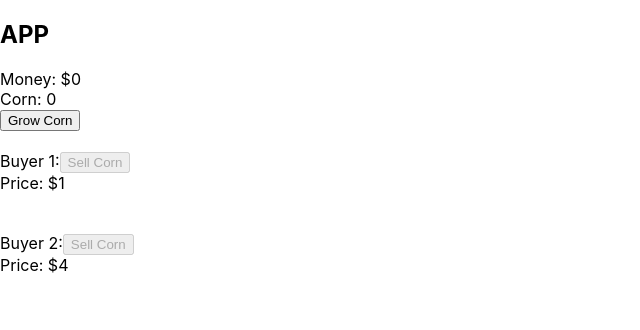
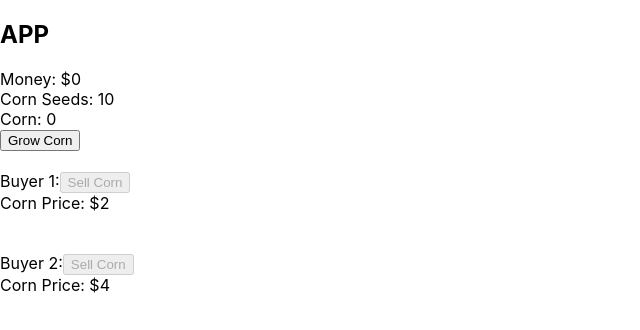
Before and after one commit to samuellhong/hong-civ, a React (Create React App) app in the folder civ-app/: page / in a window 1280 px wide. Shown: the top 330 px of the page, without its empty margins (0-640 px from the left). Built offline with nearby package versions, Linux system fonts and the light colour scheme.

Commit message:
version 1.0.0.0

```diff
--- a/civ-app/src/App.js
+++ b/civ-app/src/App.js
@@ -2,9 +2,11 @@ import './App.css';
 import React from 'react';
 import {Crops} from './contents/Crops.js'
 import { Buyer } from './contents/Buyer';
+import { Player } from './contents/Player';
 
 class App extends React.Component{
 
+  player = new Player();
   crops = new Crops();
   buyer1 = new Buyer();
   buyer2 = new Buyer();
@@ -12,21 +14,21 @@ class App extends React.Component{
   render(){
     return (
       <>
-
         <h2>APP</h2>
         <div>Money: ${this.money}</div>
+        <div>Corn Seeds: {this.player.getNumberCornSeeds()}</div>
         <div>Corn: {this.crops.cornValue}</div>
-        <button onClick = {this.GrowCorn}>Grow Corn</button>
+        <button onClick = {this.GrowCorn} disabled = {this.player.getNumberCornSeeds()<=0}>Grow Corn</button>
         <br />
         <br />
         <span>Buyer 1:</span>
         <button onClick = {event => this.SellCorn(event, this.buyer1)} disabled = {this.crops.cornValue<=0}>Sell Corn</button>
-        <div>Price: ${this.buyer1.value}</div>
+        <div>Corn Price: ${this.buyer1.getCornValue()}</div>
         <br />
         <br />
         <span>Buyer 2:</span>
         <button onClick = {event => this.SellCorn(event, this.buyer2)} disabled = {this.crops.cornValue<=0}>Sell Corn</button>
-        <div>Price: ${this.buyer2.value}</div>
+        <div>Corn Price: ${this.buyer2.getCornValue()}</div>
       </>
     )
   }
@@ -34,6 +36,7 @@ class App extends React.Component{
   GrowCorn = () => {
 
     this.crops.growCorn();
+    this.player.plantCornSeed();
     this.forceUpdate();
   }
 
@@ -42,7 +45,7 @@ class App extends React.Component{
       document.getElementById("Button").disabled = true;
     }
     this.crops.sellCorn();
-    this.money += buyer.value;
+    this.money += buyer.getCornValue();
     this.forceUpdate();
   }
 }
--- a/civ-app/src/contents/Buyer.js
+++ b/civ-app/src/contents/Buyer.js
@@ -1,5 +1,12 @@
 export class Buyer{
     constructor(){
-        this.value = Math.floor(Math.random()*5);
+        this.value = [];
+        this.generateCornValue();
+    }
+    generateCornValue(){
+        this.value.push(Math.floor(Math.random()*5));
+    }
+    getCornValue(){
+        return this.value[0]
     }
 }
--- /dev/null
+++ b/civ-app/src/contents/Player.js
@@ -0,0 +1,12 @@
+export class Player{
+    constructor(){
+        this.seeds = [10];
+    }
+    getNumberCornSeeds(){
+        return this.seeds[0]
+    }
+    plantCornSeed(){
+        this.seeds[0] -= 1;
+    }
+
+}
```
